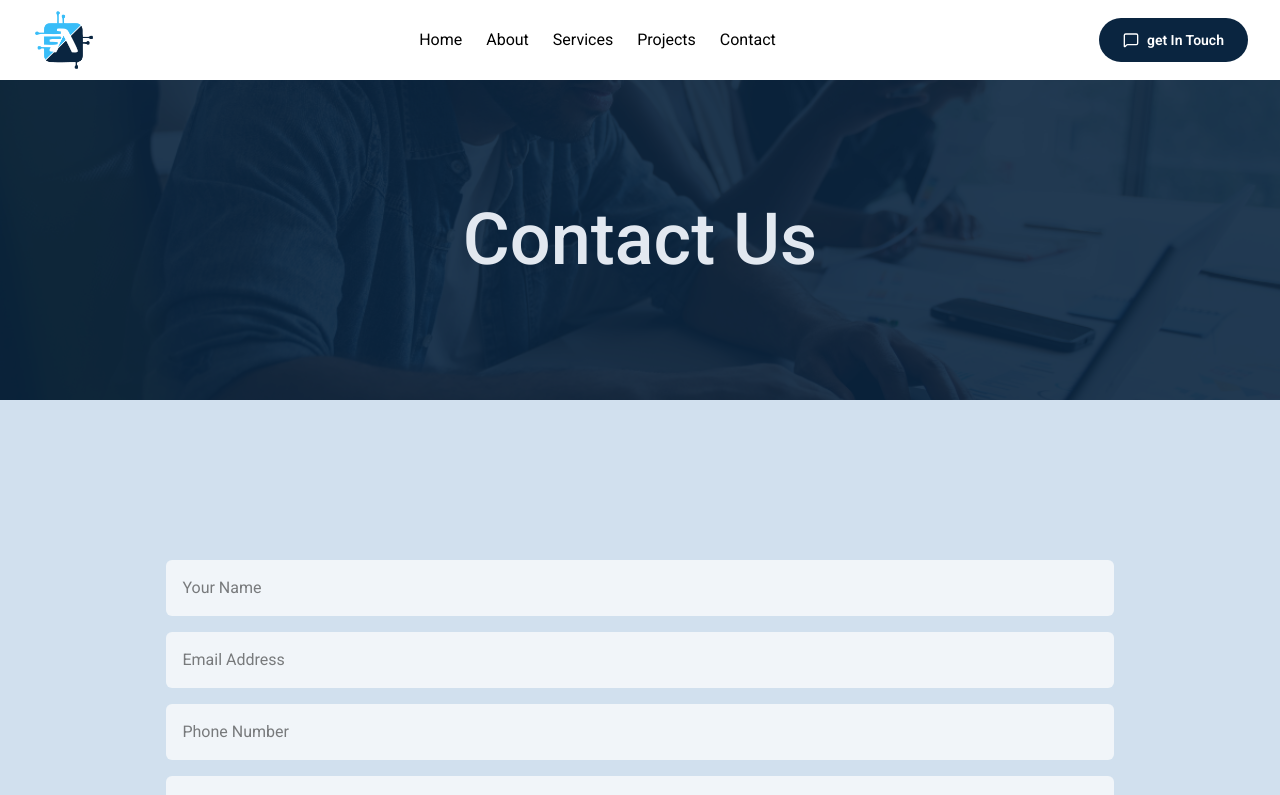
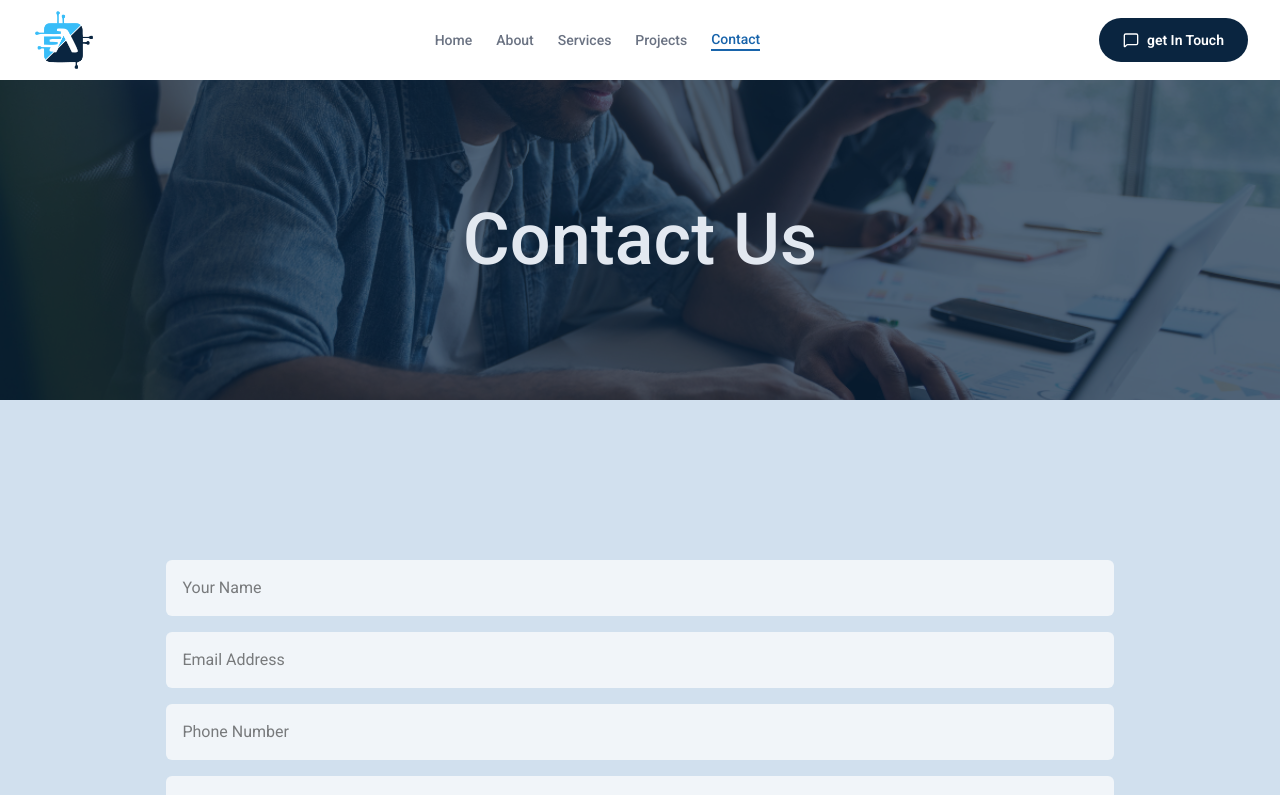
Before and after one commit to Codewitheyezyc/aairi-metrics, a Next.js app: page /contact in a window 1280 px wide. Shown: the top 795 px of the page. Built offline with nearby package versions, Linux system fonts and the light colour scheme.

Commit message:
Fixed overlay opacity and and active class to navigation

```diff
--- a/components/Banner.tsx
+++ b/components/Banner.tsx
@@ -17,7 +17,7 @@ const Banner = ({ children, variant }: BannerProp) => {
         priority
         className="object-cover"
       />
-      <div className="absolute inset-0 bg-[#0a2540]/90"></div>
+      <div className="absolute inset-0 bg-[#0a2540]/70"></div>
       <div className="py-6 px-6 md:py-10 md:px-10 bg-[#0a2540] text-slate-200">
         <div className="max-w-7xl mx-auto pt-20 relative z-10 h-80">
           {children}
--- a/components/Hero.tsx
+++ b/components/Hero.tsx
@@ -13,7 +13,7 @@ const Hero = () => {
         alt="Hero Background"
         className="object-cover"
       />
-      <div className="absolute inset-0 bg-black/80" />
+      <div className="absolute inset-0 bg-black/70" />
       <div
         className={`max-w-7xl mx-auto px-4 md:px-8 h-full w-full flex items-center justify-center mt-20 lg:mt-10 z-10 min-h-screen `}
       >
--- a/components/Navbar.tsx
+++ b/components/Navbar.tsx
@@ -7,9 +7,11 @@ import Button from "./Button";
 import { Menu, X } from "lucide-react";
 import { useEffect, useState } from "react";
 import clsx from "clsx";
+import { usePathname } from "next/navigation";
 
 const Navbar = () => {
   const [isMobileActive, setIsMobileActive] = useState(true);
+  const pathname = usePathname();
 
   const [hidden, setHidden] = useState(false);
   const [lastScrollY, setLastScrollY] = useState(0);
@@ -55,7 +57,16 @@ const Navbar = () => {
           </div>
           <ul className="hidden md:flex items-center space-x-6">
             {navLinks.map((link) => (
-              <Link href={link.url} key={link.title}>
+              <Link
+                href={link.url}
+                key={link.title}
+                className={clsx(
+                  "text-sm font-medium transition-colors",
+                  pathname === link.url
+                    ? " border-b-2 border-[#1864ab] text-[#1864ab]"
+                    : "text-gray-500 hover:text-[#1864ab]",
+                )}
+              >
                 <li>{link.title}</li>
               </Link>
             ))}
@@ -89,6 +100,12 @@ const Navbar = () => {
               href={link.url}
               onClick={() => setIsMobileActive(true)}
               key={link.title}
+              className={clsx(
+                "text-sm font-medium transition-colors",
+                pathname === link.url
+                  ? "  text-[#1864ab]"
+                  : "text-gray-500 hover:text-[#1864ab]",
+              )}
             >
               <li>{link.title}</li>
             </Link>
--- a/constants/index.ts
+++ b/constants/index.ts
@@ -218,7 +218,7 @@ export const projects = [
     subTopic: "Independent Research & Data Collection Assignment",
     message:
       "Aairi-Metrics supported a climate resilience and agricultural systems assessment in semi-arid communities in Plateau State, focusing on how climate change affects agricultural productivity, access to inputs, and adaptation practices among smallholder farmers.",
-    img: "/project-image1.png",
+    img: "/project2.png",
   },
   {
     topic:
@@ -226,7 +226,7 @@ export const projects = [
     subTopic: "Independent Monitoring & Field Coordination Assignment",
     message:
       "Aairi-Metrics provided field monitoring and coordination support for a maternal and child health service delivery initiative focused on Vitamin A supplementation and nutrition services for women and children under five.",
-    img: "/project2.png",
+    img: "/project-image1.png",
   },
 ];
 
```
